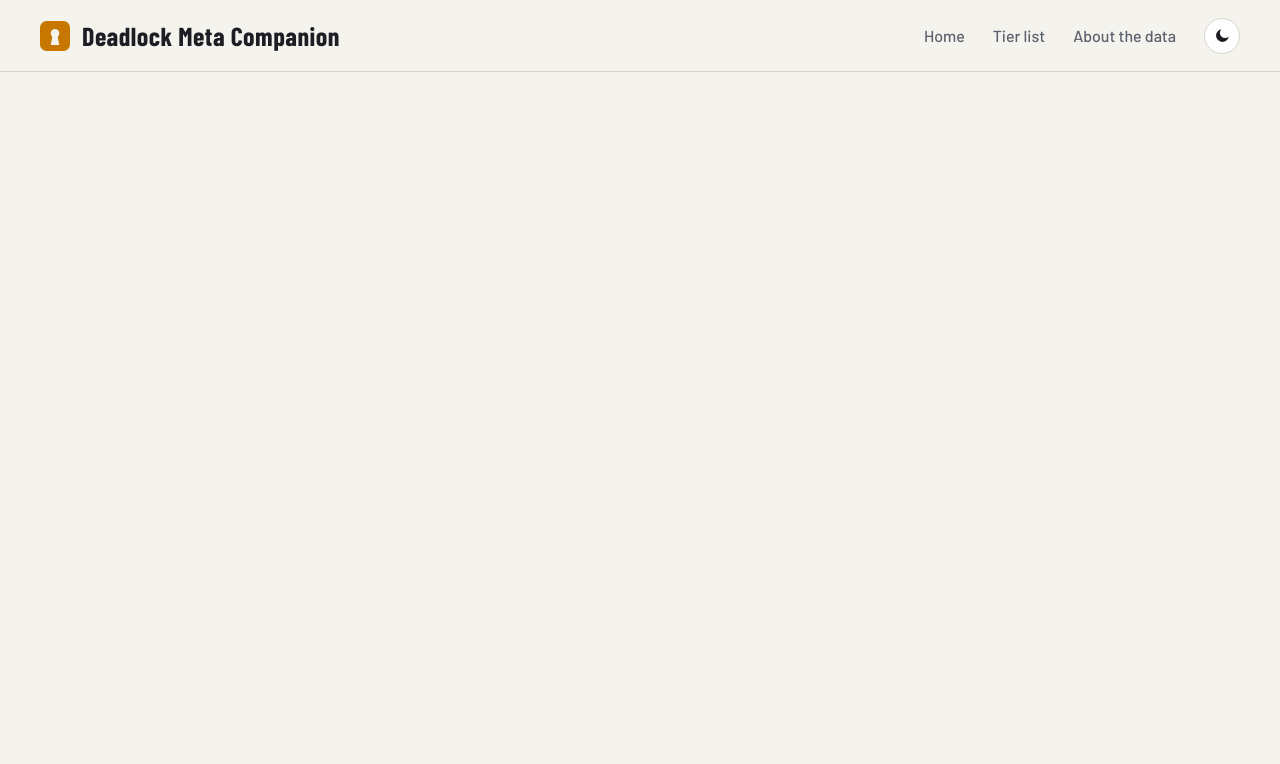
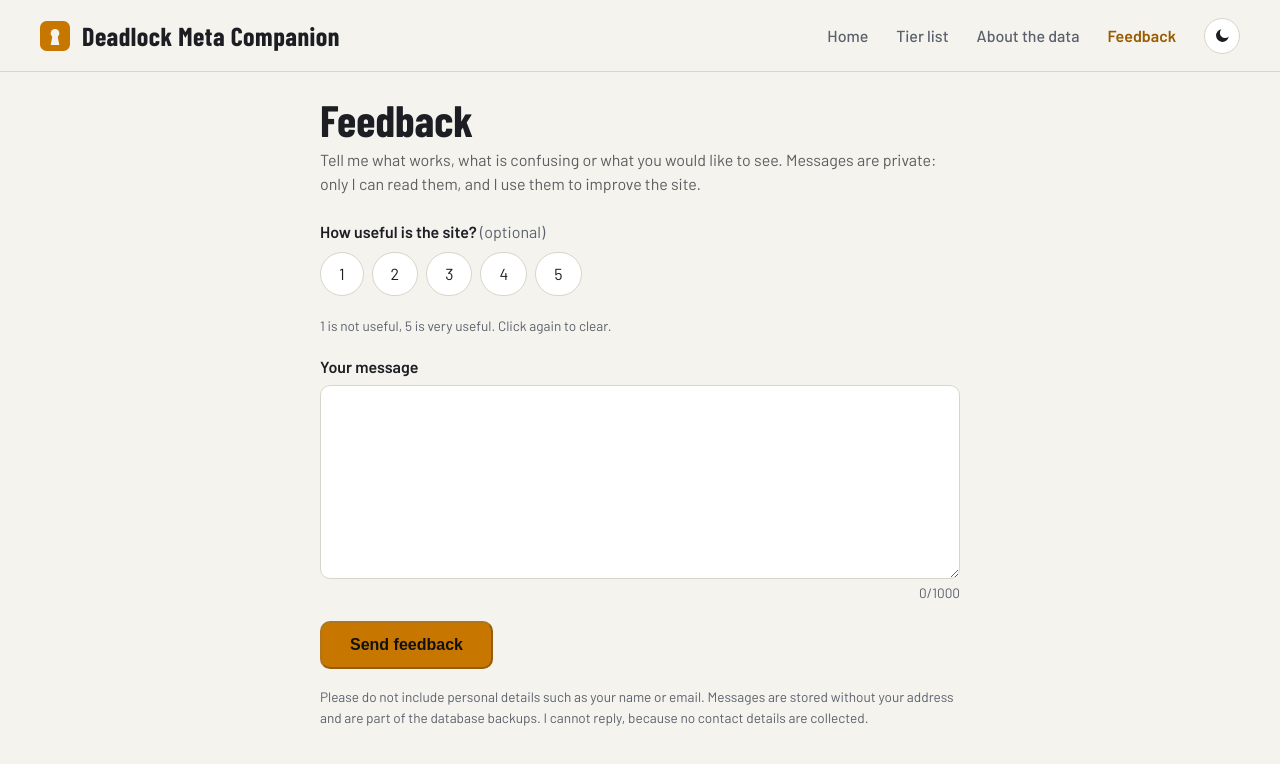
Before and after one commit to Ali-BenOtman/deadlock-meta-companion, a React (Vite) app in the folder frontend/: page /feedback in a window 1280 px wide. Shown: the top 764 px of the page. Built offline with nearby package versions, Linux system fonts and the light colour scheme; no server answers.

Commit message:
Frontend: private feedback form and a script to read it (#130)

```diff
--- a/frontend/src/App.css
+++ b/frontend/src/App.css
@@ -1054,3 +1054,87 @@
 :root[data-theme='light'] .trend-falling {
   color: var(--down);
 }
+
+.feedback-wrap {
+  max-width: 640px;
+}
+
+.feedback-form {
+  display: flex;
+  flex-direction: column;
+  gap: 18px;
+  margin-top: 24px;
+}
+
+.feedback-rating {
+  margin: 0;
+  padding: 0;
+  border: 0;
+}
+
+.feedback-rating legend {
+  margin-bottom: 8px;
+  padding: 0;
+  font-weight: 600;
+}
+
+.feedback-optional {
+  font-weight: 400;
+  color: var(--muted);
+}
+
+.feedback-label {
+  display: block;
+  margin-bottom: 6px;
+  font-weight: 600;
+}
+
+.feedback-textarea {
+  display: block;
+  box-sizing: border-box;
+  width: 100%;
+  padding: 12px;
+  border: 1px solid var(--border);
+  border-radius: 10px;
+  background: var(--surface);
+  color: var(--text);
+  font: inherit;
+  resize: vertical;
+}
+
+.feedback-textarea:focus {
+  outline: 2px solid var(--accent);
+  outline-offset: 1px;
+}
+
+.feedback-hint,
+.feedback-count {
+  font-size: 0.85rem;
+  color: var(--muted);
+}
+
+.feedback-count {
+  margin-top: 4px;
+  text-align: right;
+}
+
+.feedback-hp {
+  position: absolute;
+  left: -9999px;
+  width: 1px;
+  height: 1px;
+  overflow: hidden;
+}
+
+.feedback-error {
+  margin: 0;
+  color: var(--down);
+}
+
+.feedback-done {
+  margin-top: 24px;
+  padding: 24px;
+  border: 1px solid var(--border);
+  border-radius: 14px;
+  background: var(--surface);
+}
--- a/frontend/src/App.tsx
+++ b/frontend/src/App.tsx
@@ -1,5 +1,6 @@
 import { BrowserRouter, Route, Routes, useParams } from 'react-router-dom'
 import { Analytics } from '@vercel/analytics/react'
+import FeedbackPage from './FeedbackPage'
 import HeroPage from './HeroPage'
 import LandingPage from './LandingPage'
 import Nav from './Nav'
@@ -23,6 +24,7 @@ function App() {
         <Route path="/" element={<LandingPage />} />
         <Route path="/tier-list" element={<TierListPage />} />
         <Route path="/hero/:heroId" element={<HeroRoute />} />
+        <Route path="/feedback" element={<FeedbackPage />} />
       </Routes>
       <Analytics />
     </BrowserRouter>
--- /dev/null
+++ b/frontend/src/FeedbackPage.tsx
@@ -0,0 +1,142 @@
+import { useState } from 'react'
+import type { FormEvent } from 'react'
+import { apiUrl } from './api'
+import { usePageTitle } from './usePageTitle'
+
+const MAX_LENGTH = 1000
+
+type Status = 'idle' | 'sending' | 'done' | 'limit' | 'invalid' | 'error'
+
+export default function FeedbackPage() {
+    usePageTitle('Feedback')
+    const [rating, setRating] = useState<number | null>(null)
+    const [message, setMessage] = useState('')
+    const [website, setWebsite] = useState('')
+    const [status, setStatus] = useState<Status>('idle')
+
+    const submit = async (event: FormEvent) => {
+        event.preventDefault()
+        if (status === 'sending' || message.trim() === '') return
+        setStatus('sending')
+        try {
+            const response = await fetch(apiUrl('/api/feedback'), {
+                method: 'POST',
+                headers: { 'Content-Type': 'application/json' },
+                body: JSON.stringify({ rating, message, website }),
+            })
+            if (response.status === 201) setStatus('done')
+            else if (response.status === 429) setStatus('limit')
+            else if (response.status === 400) setStatus('invalid')
+            else setStatus('error')
+        } catch {
+            setStatus('error')
+        }
+    }
+
+    return (
+        <main className="page">
+            <div className="feedback-wrap">
+                <h1>Feedback</h1>
+                <p className="subtitle">
+                    Tell me what works, what is confusing or what you would like to see. Messages are private:
+                    only I can read them, and I use them to improve the site.
+                </p>
+
+                {status === 'done' ? (
+                    <div className="feedback-done" role="status">
+                        <h2>Thank you</h2>
+                        <p>Your message was sent.</p>
+                    </div>
+                ) : (
+                    <form className="feedback-form" onSubmit={submit}>
+                        <fieldset className="feedback-rating">
+                            <legend>
+                                How useful is the site? <span className="feedback-optional">(optional)</span>
+                            </legend>
+                            <div className="rank-chips" role="group" aria-label="Rating from 1 to 5">
+                                {[1, 2, 3, 4, 5].map((n) => (
+                                    <button
+                                        key={n}
+                                        type="button"
+                                        className={rating === n ? 'rank-chip active' : 'rank-chip'}
+                                        aria-pressed={rating === n}
+                                        aria-label={`${n} out of 5`}
+                                        onClick={() => setRating(rating === n ? null : n)}
+                                    >
+                                        {n}
+                                    </button>
+                                ))}
+                            </div>
+                            <p className="feedback-hint">1 is not useful, 5 is very useful. Click again to clear.</p>
+                        </fieldset>
+
+                        <div>
+                            <label htmlFor="feedback-message" className="feedback-label">
+                                Your message
+                            </label>
+                            <textarea
+                                id="feedback-message"
+                                className="feedback-textarea"
+                                value={message}
+                                onChange={(e) => setMessage(e.target.value)}
+                                maxLength={MAX_LENGTH}
+                                rows={7}
+                                required
+                            />
+                            <div className="feedback-count">
+                                {message.length}/{MAX_LENGTH}
+                            </div>
+                        </div>
+
+                        {/* People never see this field; a bot that fills it is ignored by the server. */}
+                        <div className="feedback-hp" aria-hidden="true">
+                            <label>
+                                Website
+                                <input
+                                    type="text"
+                                    name="website"
+                                    tabIndex={-1}
+                                    autoComplete="off"
+                                    value={website}
+                                    onChange={(e) => setWebsite(e.target.value)}
+                                />
+                            </label>
+                        </div>
+
+                        {status === 'limit' && (
+                            <p className="feedback-error" role="alert">
+                                You have sent several messages recently. Please try again later.
+                            </p>
+                        )}
+                        {status === 'invalid' && (
+                            <p className="feedback-error" role="alert">
+                                Please write a message of up to {MAX_LENGTH} characters.
+                            </p>
+                        )}
+                        {status === 'error' && (
+                            <p className="feedback-error" role="alert">
+                                Something went wrong and your message was not sent. Please try again later.
+                            </p>
+                        )}
+
+                        <div>
+                            <button
+                                type="submit"
+                                className="button button-primary"
+                                disabled={status === 'sending' || message.trim() === ''}
+                            >
+                                {status === 'sending' ? 'Sending...' : 'Send feedback'}
+                            </button>
+                        </div>
+
+                        <p className="feedback-hint">
+                            Please do not include personal details such as your name or email. Messages are stored
+                            without your address and are part of the database backups. I cannot reply, because no
+                            contact details are collected.
+                        </p>
+                    </form>
+                )}
+            </div>
+        </main>
+    )
+}
--- a/frontend/src/LandingPage.tsx
+++ b/frontend/src/LandingPage.tsx
@@ -62,6 +62,10 @@ const LIMITS = [
     {
         title: 'How visits are counted',
         text: 'This site counts visits with Vercel Web Analytics. Vercel documents it as cookie-free and anonymised: visitors are told apart by a hash that is reset every day, so nobody can be followed between days or sites. I only see totals, such as page views and pages, not individuals.',
+    },
+    {
+        title: 'Feedback you send',
+        text: 'Feedback is stored as the message and the optional rating only, with no address or other personal data, and only I can read it. It is included in the database backups.',
     },
 ]
 
--- a/frontend/src/Nav.tsx
+++ b/frontend/src/Nav.tsx
@@ -15,6 +15,7 @@ export default function Nav() {
                 </NavLink>
                 <NavLink to="/tier-list">Tier list</NavLink>
                 <Link to={{ pathname: '/', hash: '#about' }}>About the data</Link>
+                <NavLink to="/feedback">Feedback</NavLink>
                 <ThemeToggle />
             </div>
         </nav>
```
Also changed, not shown: 3 other files (tests, documents, lock files or other folders).
